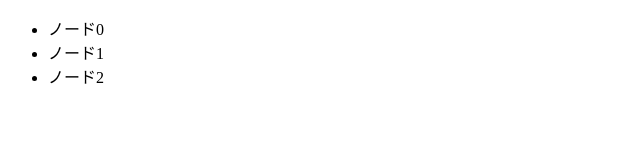
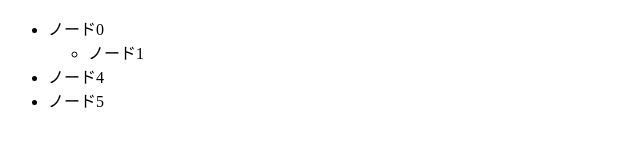
Before and after one commit to k5trismegistus/react-outliner, a React app: page / in a window 1280 px wide. Shown: the top 162 px of the page, without its empty margins (0-640 px from the left). Built offline with nearby package versions, Linux system fonts and the light colour scheme.

Commit message:
子ノードの表示

```diff
--- a/public/src/components/ChildrenNodesList.jsx
+++ b/public/src/components/ChildrenNodesList.jsx
@@ -1,4 +1,5 @@
 import React, { Component } from 'react'
+import Node from './Node'
 
 export default class ChildrenNodesList extends Component {
 
@@ -9,10 +10,10 @@ export default class ChildrenNodesList extends Component {
   render() {
     return (
       <ul>
-        { this.props.data.nodes.map(
+        { this.props.nodes.map(
           (node, idx) => {
-            if (node.id in this.props.data.rootNodes) {
-                return <Node node={node}  />
+            if (this.props.children.indexOf(node.id) > -1) {
+                return <Node key={node.id} node={node} nodes={this.props.nodes} />
             }
           }
         ) }
--- a/public/src/components/RootOutline.jsx
+++ b/public/src/components/RootOutline.jsx
@@ -12,8 +12,8 @@ export default class RootOutline extends Component {
       <ul>
         { this.props.data.nodes.map(
           (node, idx) => {
-            if (node.id in this.props.data.rootNodes) {
-                return <Node key={node.id} data={node} />
+            if (this.props.data.rootNodes.indexOf(node.id) > -1) {
+                return <Node key={node.id} node={node} nodes={this.props.data.nodes} />
             }
           }
         ) }
--- a/public/src/components/app.jsx
+++ b/public/src/components/app.jsx
@@ -4,13 +4,13 @@ import RootOutline from './RootOutline'
 var test = {
   rootNodes: [0, 4, 5],
   nodes: [
-    { id: 0, content: "ノード0", children: [1, 2], collapsed: true },
-    { id: 1, content: "ノード1", children: [3], collapsed: true },
+    { id: 0, content: "ノード0", children: [1], collapsed: true },
+    { id: 1, content: "ノード1", children: [], collapsed: true },
     { id: 2, content: "ノード2", children: [], collapsed: true },
     { id: 3, content: "ノード3", children: [], collapsed: true },
     { id: 4, content: "ノード4", children: [], collapsed: true },
-    { id: 5, content: "ノード5", children: [6], collapsed: true },
-    { id: 6, content: "ノード6", children: [7], collapsed: true },
+    { id: 5, content: "ノード5", children: [], collapsed: true },
+    { id: 6, content: "ノード6", children: [], collapsed: true },
     { id: 7, content: "ノード7", children: [], collapsed: true }
   ]
 }
--- a/public/src/components/node.jsx
+++ b/public/src/components/node.jsx
@@ -1,4 +1,5 @@
 import React, { Component } from 'react'
+import ChildrenNodesList from './ChildrenNodesList'
 
 export default class Node extends Component {
 
@@ -7,9 +8,20 @@ export default class Node extends Component {
   }
 
   render() {
-    console.log(this.props.data)
     return(
-      <li>{ this.props.data.content }</li>
+      <li>
+        <div>{ this.props.node.content }</div>
+        {
+          (() => {
+            if (this.props.node.children.length > -1) {
+              return <ChildrenNodesList nodes={this.props.nodes} children={this.props.node.children} />
+            }
+          })()
+        }
+      </li>
+      // {
+      //     return <ChildrenNodesList nodes={this.props.ndoes} children={this.props.node.children} />
+      // }
     )
   }
 }
```
Also changed, not shown: public/dist/index.js, 1 other file (tests, documents, lock files or other folders).
